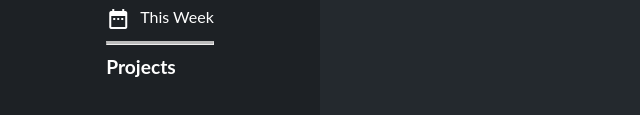
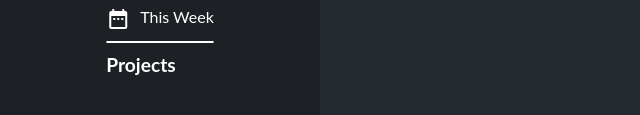
Before and after one commit to HardcoreNinja/Project_Todo_List, a website built with webpack: page dist/index.html in a window 1280 px wide. Shown: the part 205-320 px from the top of the page, 0-640 px from the left. Built offline with nearby package versions, Linux system fonts and the light colour scheme.

Commit message:
Changed border style.
Changed border style.

```diff
--- a/src/style.css
+++ b/src/style.css
@@ -38,7 +38,8 @@
 }
 
 hr {
-    border-top: 3px solid #bbb;
+    border: 1px solid white;
+    border-radius: 5px;
     margin-top: 10px;
     margin-bottom: 10px;
 }
```
